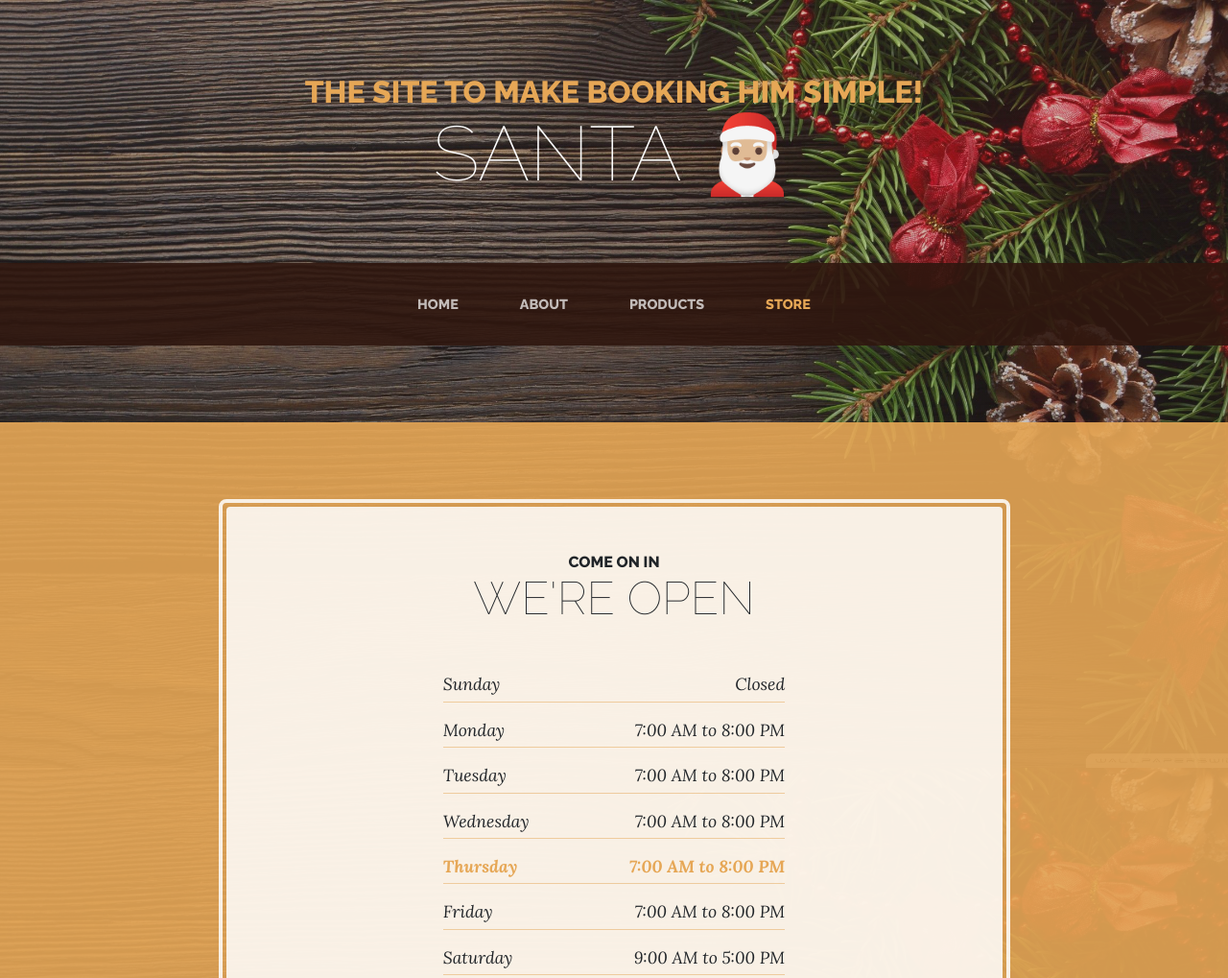
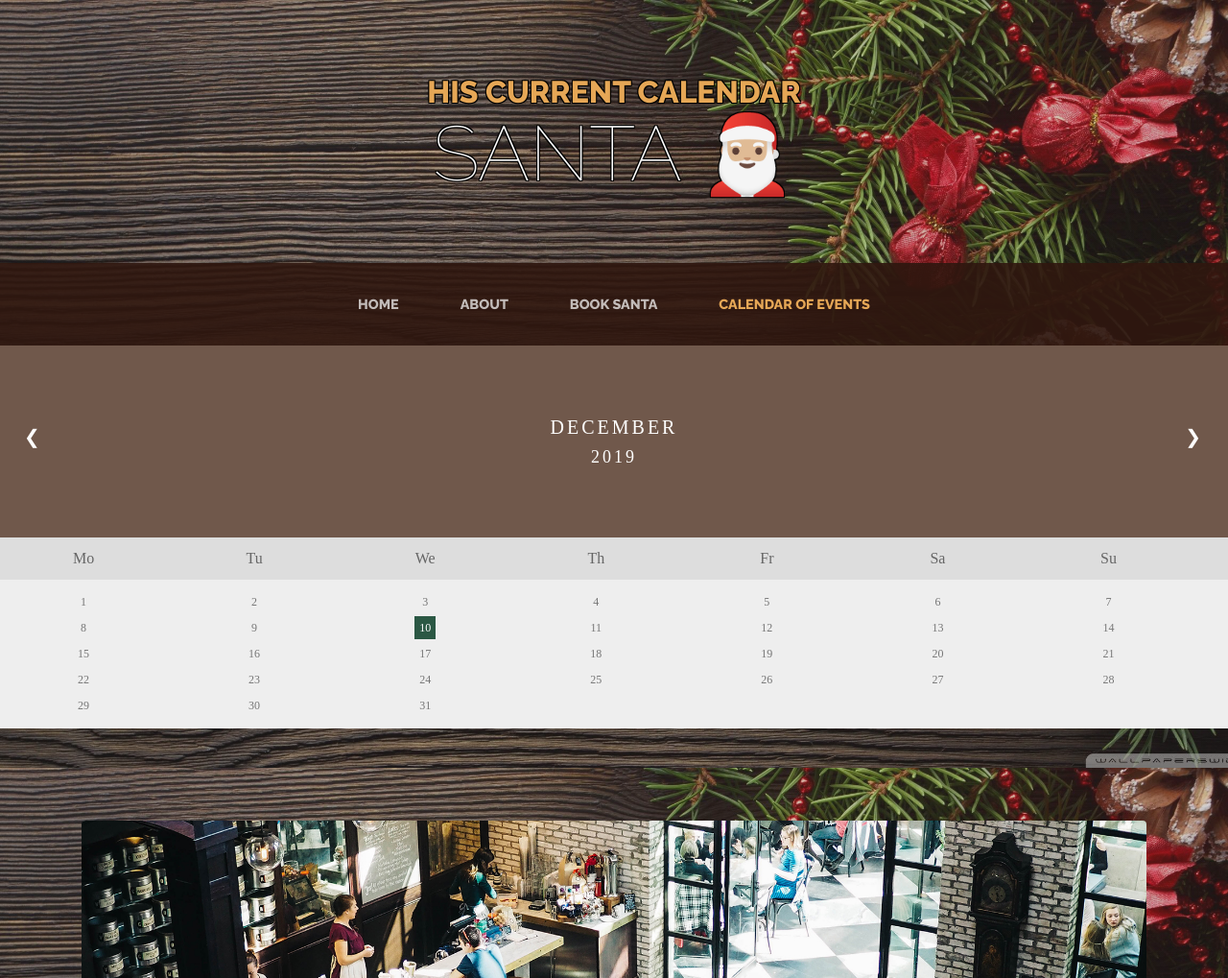
Before and after one commit to emilybaker-king/Book-Santa, a website: page store.html in a window 1280 px wide. Shown: the top 1019 px of the page at 96% size. Drawn offline with Linux system fonts and the light colour scheme.

Commit message:
added basic calender

```diff
--- /dev/null
+++ b/Calender.css
@@ -0,0 +1,96 @@
+ul {list-style-type: none;}
+body {font-family: Verdana, sans-serif;}
+
+/* Month header */
+.month {
+  padding: 70px 25px;
+  width: 100%;
+  background: #70584B;
+  text-align: center;
+}
+
+/* Month list */
+.month ul {
+  margin: 0;
+  padding: 0;
+}
+
+.month ul li {
+  color: white;
+  font-size: 20px;
+  text-transform: uppercase;
+  letter-spacing: 3px;
+}
+
+/* Previous button inside month header */
+.month .prev {
+  float: left;
+  padding-top: 10px;
+}
+
+/* Next button */
+.month .next {
+  float: right;
+  padding-top: 10px;
+}
+
+/* Weekdays (Mon-Sun) */
+.weekdays {
+  margin: 0;
+  padding: 10px 0;
+  background-color:#ddd;
+}
+
+.weekdays li {
+  display: inline-block;
+  width: 13.6%;
+  color: #666;
+  text-align: center;
+}
+
+/* Days (1-31) */
+.days {
+  padding: 10px 0;
+  background: #eee;
+  margin: 0;
+}
+
+.days li {
+  list-style-type: none;
+  display: inline-block;
+  width: 13.6%;
+  text-align: center;
+  margin-bottom: 5px;
+  font-size:12px;
+  color: #777;
+}
+
+/* Highlight the "current" day */
+.days li .active {
+  padding: 5px;
+  background: #2B5844;
+  color: white !important
+}
+
+
+
+/* Bootstrap Calender */
+@import url('https://fonts.googleapis.com/css?family=Barlow:100,200,300,400,500,600,700,800,900');
+
+body {
+  font-family: 'Barlow';
+  font-size:16px;
+}
+
+td {
+  border-radius: 0 !important;
+}
+
+tr th {
+      font-weight: 500;
+}
+
+.timepicker {
+  max-width: 100px;
+  border-radius: 0;
+}
--- /dev/null
+++ b/Calender.js
@@ -0,0 +1,11 @@
+moment.locale('en', {
+    week: { dow: 1 } // Monday is the first day of the week
+});
+
+$('#datetimepicker12').datetimepicker({
+inline: true,
+sideBySide: true,
+format: 'DD-MM-YY HH:mm',
+stepping: 30,
+minDate: moment()
+});
--- a/store.html
+++ b/store.html
@@ -20,10 +20,12 @@
     <!-- Custom styles for this template -->
     <link href="css/business-casual.min.css" rel="stylesheet">
 
+    <link href="Calender.css" rel="stylesheet">
+
     <!-- Favicon -->
     <link rel="apple-touch-icon" sizes="180x180" href="./favicon_package_v0.16//apple-touch-icon.png">
     <link rel="icon" type="image/png" sizes="32x32" href="./favicon_package_v0.16/favicon-32x32.png">
-    <link rel="icon" type="image/png" sizes="16x16" href="./favicon_package_v0.16/favicon-16x16.png">
+    <link rel="icon" type="image/png" sizes="16x16" href="./favicon_package_v0.16/fa">
     <link rel="manifest" href="./favicon_package_v0.16/site.webmanifest">
     <link rel="mask-icon" href="./favicon_package_v0.16/safari-pinned-tab.svg" color="#2ea339">
     <meta name="msapplication-TileColor" content="#da532c">
@@ -34,7 +36,7 @@
   <body>
 
     <h1 class="site-heading text-center text-white d-none d-lg-block">
-      <span class="site-heading-upper text-primary mb-3">The site to make booking him simple!</span>
+      <span class="site-heading-upper text-primary mb-3">His current calendar</span>
       <span class="site-heading-lower">Santa 🎅🏼</span>
     </h1>
 
@@ -56,74 +58,77 @@
               <a class="nav-link text-uppercase text-expanded" href="about.html">About</a>
             </li>
             <li class="nav-item px-lg-4">
-              <a class="nav-link text-uppercase text-expanded" href="products.html">Products</a>
+              <a class="nav-link text-uppercase text-expanded" href="products.html">Book Santa</a>
             </li>
             <li class="nav-item active px-lg-4">
-              <a class="nav-link text-uppercase text-expanded" href="store.html">Store</a>
+              <a class="nav-link text-uppercase text-expanded" href="store.html">Calendar Of Events</a>
             </li>
           </ul>
         </div>
       </div>
     </nav>
+    <div class="month">
+      <ul>
+        <li class="prev">&#10094;</li>
+        <li class="next">&#10095;</li>
+        <li>December<br><span style="font-size:18px">2019</span></li>
+      </ul>
+    </div>
 
-    <section class="page-section cta">
-      <div class="container">
-        <div class="row">
-          <div class="col-xl-9 mx-auto">
-            <div class="cta-inner text-center rounded">
-              <h2 class="section-heading mb-5">
-                <span class="section-heading-upper">Come On In</span>
-                <span class="section-heading-lower">We're Open</span>
-              </h2>
-              <ul class="list-unstyled list-hours mb-5 text-left mx-auto">
-                <li class="list-unstyled-item list-hours-item d-flex">
-                  Sunday
-                  <span class="ml-auto">Closed</span>
-                </li>
-                <li class="list-unstyled-item list-hours-item d-flex">
-                  Monday
-                  <span class="ml-auto">7:00 AM to 8:00 PM</span>
-                </li>
-                <li class="list-unstyled-item list-hours-item d-flex">
-                  Tuesday
-                  <span class="ml-auto">7:00 AM to 8:00 PM</span>
-                </li>
-                <li class="list-unstyled-item list-hours-item d-flex">
-                  Wednesday
-                  <span class="ml-auto">7:00 AM to 8:00 PM</span>
-                </li>
-                <li class="list-unstyled-item list-hours-item d-flex">
-                  Thursday
-                  <span class="ml-auto">7:00 AM to 8:00 PM</span>
-                </li>
-                <li class="list-unstyled-item list-hours-item d-flex">
-                  Friday
-                  <span class="ml-auto">7:00 AM to 8:00 PM</span>
-                </li>
-                <li class="list-unstyled-item list-hours-item d-flex">
-                  Saturday
-                  <span class="ml-auto">9:00 AM to 5:00 PM</span>
-                </li>
-              </ul>
-              <p class="address mb-5">
-                <em>
-                  <strong>1116 Orchard Street</strong>
-                  <br>
-                  Golden Valley, Minnesota
-                </em>
-              </p>
-              <p class="mb-0">
-                <small>
-                  <em>Call Anytime</em>
-                </small>
-                <br>
-                (317) 585-8468
-              </p>
-            </div>
+    <ul class="weekdays">
+      <li>Mo</li>
+      <li>Tu</li>
+      <li>We</li>
+      <li>Th</li>
+      <li>Fr</li>
+      <li>Sa</li>
+      <li>Su</li>
+    </ul>
+
+    <ul class="days">
+      <li>1</li>
+      <li>2</li>
+      <li>3</li>
+      <li>4</li>
+      <li>5</li>
+      <li>6</li>
+      <li>7</li>
+      <li>8</li>
+      <li>9</li>
+      <li><span class="active">10</span></li>
+      <li>11</li>
+      <li>12</li>
+      <li>13</li>
+      <li>14</li>
+      <li>15</li>
+      <li>16</li>
+      <li>17</li>
+      <li>18</li>
+      <li>19</li>
+      <li>20</li>
+      <li>21</li>
+      <li>22</li>
+      <li>23</li>
+      <li>24</li>
+      <li>25</li>
+      <li>26</li>
+      <li>27</li>
+      <li>28</li>
+      <li>29</li>
+      <li>30</li>
+      <li>31</li>
+    </ul>
+
+    <!--Bootstrap Calender-->
+    <div style="overflow:hidden;">
+      <div class="form-group">
+          <div class="row">
+              <div class="col-md-8">
+                  <div id="datetimepicker12"></div>
+              </div>
           </div>
-        </div>
       </div>
-    </section>
+  </div>
 
     <section class="page-section about-heading">
       <div class="container">
@@ -157,6 +162,8 @@
     <script src="vendor/jquery/jquery.min.js"></script>
     <script src="vendor/bootstrap/js/bootstrap.bundle.min.js"></script>
 
+    <script src="Calender.js"></script>
+
   </body>
 
   <!-- Script to highlight the active date in the hours list -->
```
Also changed, not shown: about.html (+3 -3 lines), index.html (+2 -2 lines), products.html (+3 -3 lines), css/business-casual.min.css.
